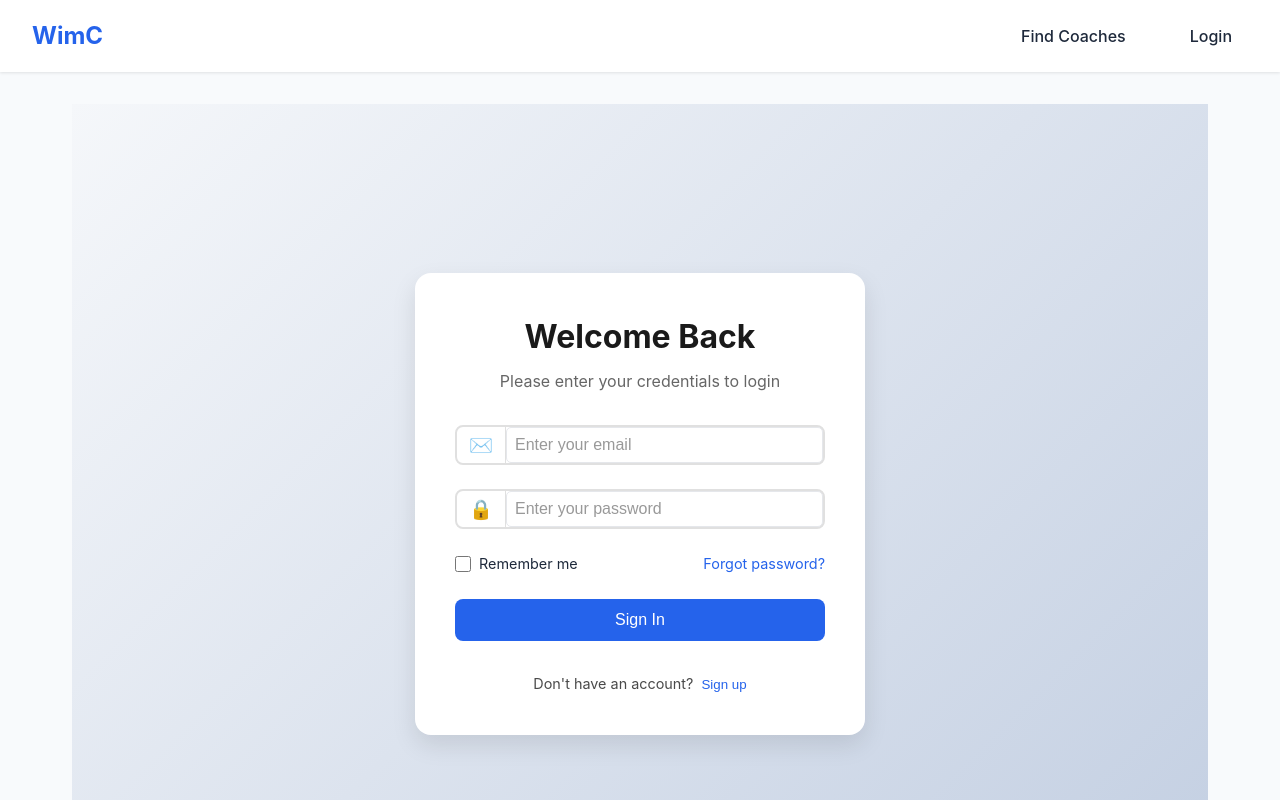
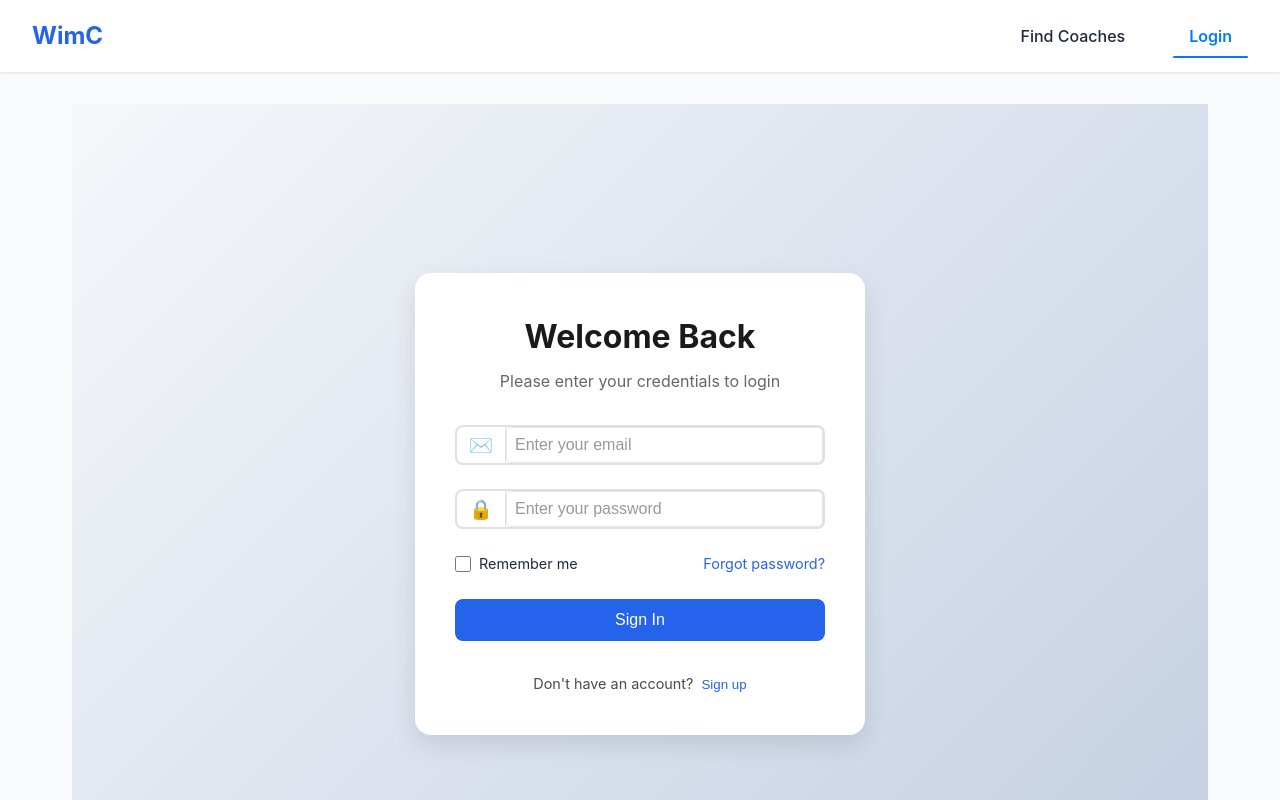
Before and after one commit to chrizzle254/WimC, a React (Create React App) app in the folder frontend/: page /login in a window 1280 px wide. Shown: the top 800 px of the page. Built offline with nearby package versions, Linux system fonts and the light colour scheme; no server answers.

Commit message:
feat: highlight in navbar

```diff
--- a/frontend/src/App.css
+++ b/frontend/src/App.css
@@ -93,6 +93,27 @@ body {
 .logout-button:hover {
   background-color: var(--background-color);
   color: var(--error-color);
+}
+
+.nav-link.active {
+  color: #007bff;
+  font-weight: 600;
+  position: relative;
+}
+
+.nav-link.active::after {
+  content: '';
+  position: absolute;
+  bottom: -2px;
+  left: 0;
+  width: 100%;
+  height: 2px;
+  background-color: #007bff;
+  border-radius: 2px;
+}
+
+.nav-logo.active {
+  color: #007bff;
 }
 
 /* Main content */
--- a/frontend/src/App.js
+++ b/frontend/src/App.js
@@ -1,5 +1,5 @@
 import React, { useEffect, useState } from 'react';
-import { BrowserRouter as Router, Routes, Route, Link, Navigate } from 'react-router-dom';
+import { BrowserRouter as Router, Routes, Route, Link, Navigate, useLocation } from 'react-router-dom';
 import { jwtDecode } from 'jwt-decode';
 import LoginForm from './components/LoginForm';
 import AuthRoute from './components/AuthRoute';
@@ -8,6 +8,17 @@ import Bookings from './components/Bookings';
 import Profile from './components/Profile';
 import CoachSearch from './components/CoachSearch';
 import './App.css';
+
+// Create a NavLink component that handles active state
+const NavLink = ({ to, children, className }) => {
+  const location = useLocation();
+  const isActive = location.pathname === to;
+  return (
+    <Link to={to} className={`${className} ${isActive ? 'active' : ''}`}>
+      {children}
+    </Link>
+  );
+};
 
 function App() {
   const [users, setUsers] = useState([]);
@@ -76,21 +87,21 @@ function App() {
       <div className="app-container">
         <nav className="navbar">
           <div className="nav-brand">
-            <Link to="/" className="nav-logo">WimC</Link>
+            <NavLink to="/" className="nav-logo">WimC</NavLink>
           </div>
           <div className="nav-links">
-          <Link to="/coaches" className="nav-link">Find Coaches</Link>
+            <NavLink to="/coaches" className="nav-link">Find Coaches</NavLink>
             {isAuthenticated ? (
               <>
-                <Link to="/dashboard" className="nav-link">Dashboard</Link>
-                <Link to="/bookings" className="nav-link">Bookings</Link>
-                <Link to="/profile" className="nav-link">Profile</Link>
+                <NavLink to="/dashboard" className="nav-link">Dashboard</NavLink>
+                <NavLink to="/bookings" className="nav-link">Bookings</NavLink>
+                <NavLink to="/profile" className="nav-link">Profile</NavLink>
                 <button onClick={handleLogout} className="nav-link logout-button">
                   Logout
                 </button>
               </>
             ) : (
-              <Link to="/login" className="nav-link">Login</Link>
+              <NavLink to="/login" className="nav-link">Login</NavLink>
             )}
           </div>
         </nav>
```
